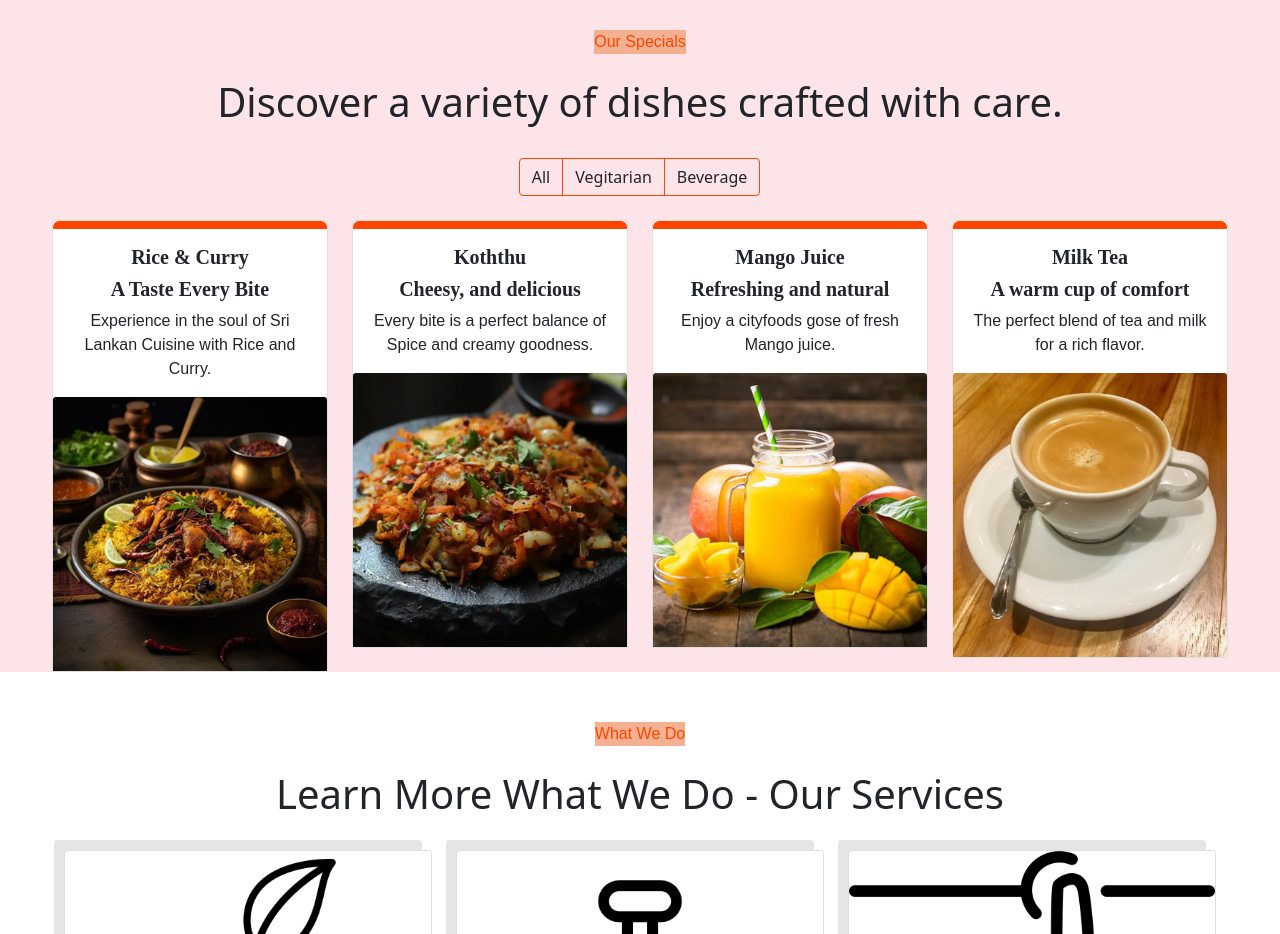
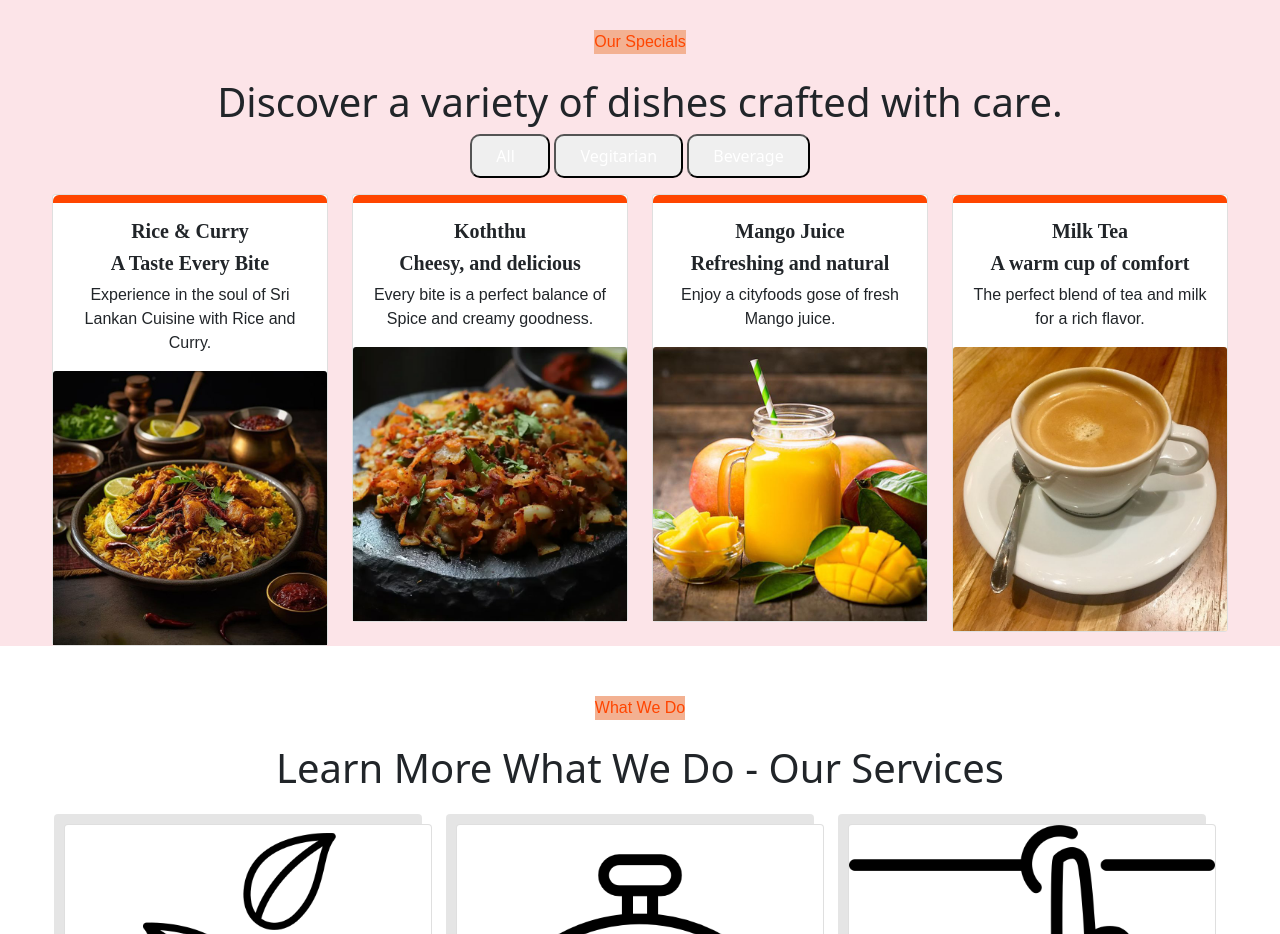
Before and after one commit to AkmMohanapriyan/Assignment3, a plain HTML site: page index.html in a window 1280 px wide. Shown: the part 1620-2554 px from the top of the page. Drawn offline with nearby package versions, Linux system fonts and the light colour scheme.

Commit message:
bg change

```diff
--- a/index.html
+++ b/index.html
@@ -3,6 +3,7 @@
 <head>
     <meta charset="UTF-8">
     <meta name="viewport" content="width=device-width, initial-scale=1.0">
+
     <!-- boostrap css cdn -->
     <link href="https://cdn.jsdelivr.net/npm/bootstrap@5.0.2/dist/css/bootstrap.min.css" rel="stylesheet" integrity="sha384-EVSTQN3/azprG1Anm3QDgpJLIm9Nao0Yz1ztcQTwFspd3yD65VohhpuuCOmLASjC" crossorigin="anonymous">
     <!-- boostrap js cdn -->
@@ -19,7 +20,8 @@
 </head>
 <body>
 
-<!-- nav section start -->
+<!-- section one / nav section start -->
+
  <section class="sec-nav" id="sec-nav">
 
 <nav class="navbar navbar-expand-lg fixed-top navbar-dark bg-dark">
@@ -59,9 +61,10 @@
 </nav>
 
 </section>
-<!-- nav section end -->
+<!-- section one / nav section end -->
 
-<!-- section two start -->
+<!-- section two / Intro Section start -->
+
 <section id="sec-two">
     <div id="carouselExampleControlsNoTouching" class="carousel slide" data-bs-touch="false" data-bs-interval="false">
         <div class="carousel-inner">
@@ -92,11 +95,12 @@
         </button>
       </div>
 </section>
- <!-- section two end -->
+
+ <!-- section two / Intro Section end -->
 
 
 
-<!-- section three start -->
+<!-- section three / About Section start -->
 
 <section class="sec-third" style="background-color: azure; height: 100vh;" id="sec-about">
 
@@ -128,10 +132,11 @@
     </div>
 
 </section>
-<!-- section three end -->
+
+<!-- section three / About Section end -->
 
 
- <!-- section four start -->
+ <!-- section four / Menu Section start -->
 
 <section id="sec-fo" class="sec-fo">
 
@@ -141,7 +146,16 @@
                 <p class="OSP">Our Specials</p>
                 <h1 class="pt-4">Discover a variety of dishes crafted with care.</h1>
 
-                <div class="btn-group btn-filter pb-4 pt-4" role="group" aria-label="Basic radio toggle button group">
+
+                <div class="flex justify-center pb-3 btn-group-div">
+
+                  <button type="button" class="px-4 py-2 text-white btn-group active" style="width: 80px; text-align: center; border-radius: 10px;">All</button>
+                  <button type="button" class="px-4 py-2 text-white btn-group" style="text-align: center; border-radius: 10px;">Vegitarian</button>
+                  <button type="button" class="px-4 py-2 text-white btn-group" style="text-align: center; border-radius: 10px;">Beverage</button>
+
+                </div>
+
+                <!-- <div class="btn-group btn-filter pb-4 pt-4" role="group" aria-label="Basic radio toggle button group">
                     <input type="radio" class="btn-check" name="btnradio" id="btnradio1" autocomplete="off" checked>
                     <label class="btn btn-all" for="btnradio1">All</label>
 
@@ -150,7 +164,7 @@
 
                     <input type="radio" class="btn-check" name="btnradio" id="btnradio3" autocomplete="off">
                     <label class="btn btn-bev" for="btnradio3">Beverage</label>
-                  </div>
+                  </div> -->
 
             </div>
         </div>
@@ -227,14 +241,10 @@
 
 </section>
 
-<!-- section four end -->
+<!-- section four / Menu Section end -->
 
 
-
-
-
-
- <!-- section fifth start -->
+ <!-- section fifth / Services Section start -->
 <section class="container sec-fifth text-center" id="sec-five">
 
     <p class="WWD">What We Do</p>
@@ -294,10 +304,10 @@
     </div>
 
 </section>
-  <!-- section fifth end -->
+  <!-- section fifth / Services Section end -->
 
 
-  <!-- section six start -->
+  <!-- section six / Order Section start -->
 
   <section class="six-sec" id="sec-six">
 
@@ -324,10 +334,10 @@
 
 </section>
 
-   <!-- section six end -->
+   <!-- section six / Order Section end -->
 
-   <!-- section seven start -->
 
+   <!-- section seven / Team Section start -->
 
    <section class="container sec-sev text-center" id="sec-seven">
     <p class="WWD">Team Members</p>
@@ -380,10 +390,10 @@
     </div>
 </section>
 
-   <!-- section seven end -->
+   <!-- section seven / Team Section end -->
 
-   <!-- section eight start -->
 
+   <!-- section eight / Feadbacks section start -->
 
    <section class="sec-eight" id="sec-eight">
 
@@ -435,11 +445,12 @@
   </div>
 </section>
 
-    <!-- section eight end -->
+    <!-- section eight / Feadback section end -->
 
 
 
-    <!-- section nine start  -->
+    <!-- section nine / Footer section start  -->
+
 <section class="footer" id="sec-nine">
 
     <footer>
@@ -510,6 +521,7 @@
       </footer>
 
 </section>
-     <!-- section nine end -->
+
+     <!-- section nine / Footer section end -->
 </body>
 </html>
```
